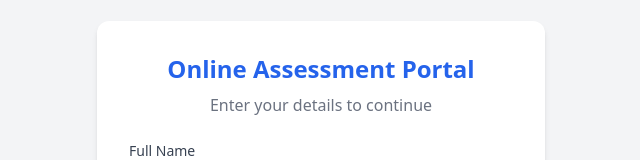
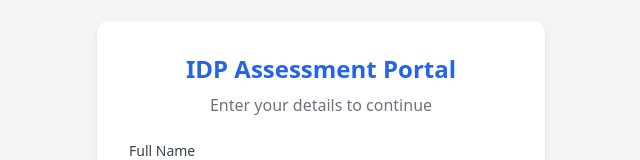
Before and after one commit to madhumitha-b-git/test-portal, a React (Create React App) app in the folder frontend/: page / in a window 1280 px wide. Shown: the part 119-279 px from the top of the page, without its empty margins (319-959 px from the left). Built offline with nearby package versions, Linux system fonts and the light colour scheme.

Commit message:
Added sns

```diff
--- a/frontend/public/index.html
+++ b/frontend/public/index.html
@@ -3,10 +3,16 @@
   <head>
     <meta charset="utf-8" />
     <meta name="viewport" content="width=device-width, initial-scale=1" />
+
+    <!-- Favicon -->
+    <link rel="icon" type="image/png" href="%PUBLIC_URL%/idp-logo.png" />
+
     <meta name="theme-color" content="#000000" />
     <meta name="description" content="Online Assessment Portal" />
-    <title>Online Assessment Portal</title>
+
+    <title>IDP Assessment Portal</title>
   </head>
+
   <body>
     <noscript>You need to enable JavaScript to run this app.</noscript>
     <div id="root"></div>
--- a/frontend/src/pages/Login/Login.js
+++ b/frontend/src/pages/Login/Login.js
@@ -90,7 +90,7 @@ const Login = () => {
 
         {/* Header */}
         <h1 className="text-2xl font-bold text-center text-blue-600 mb-2">
-          Online Assessment Portal
+          IDP Assessment Portal
         </h1>
         <p className="text-center text-gray-500 mb-6">Enter your details to continue</p>
 
--- a/frontend/src/pages/Test/Test.js
+++ b/frontend/src/pages/Test/Test.js
@@ -576,7 +576,7 @@ const Test = () => {
       <div className="max-w-4xl mx-auto">
         {/* Header */}
         <div className="bg-white rounded-xl shadow-md p-4 mb-6 flex justify-between items-center">
-          <h1 className="text-xl font-bold text-blue-600">Online Assessment</h1>
+          <h1 className="text-xl font-bold text-blue-600"> Assessment</h1>
           <div className="flex items-center gap-4">
             <span className={`text-sm font-bold ${timeLeft !== null && timeLeft < 300 ? 'text-red-600 animate-pulse' : 'text-gray-800'}`}>
               Time Left: {formatTime(timeLeft)}
```
Also changed, not shown: 2 other files (tests, documents, lock files or other folders).
